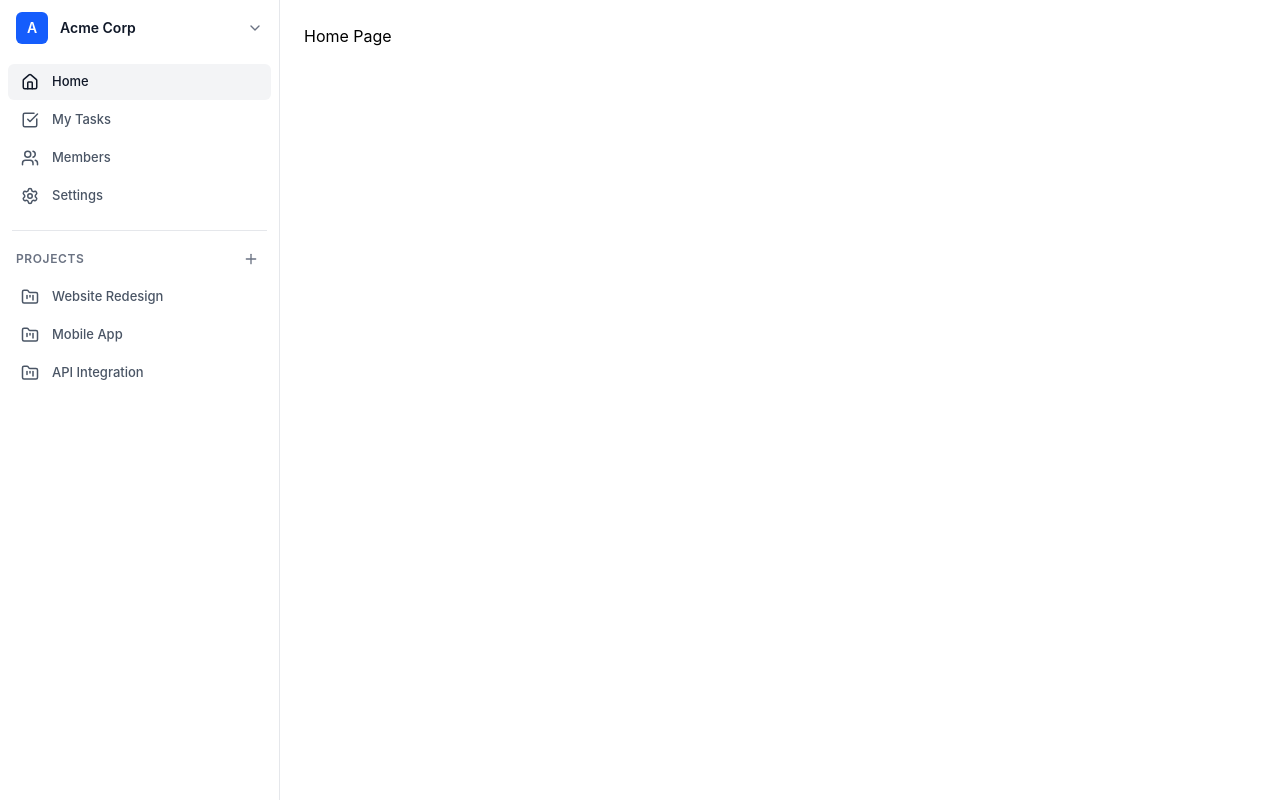
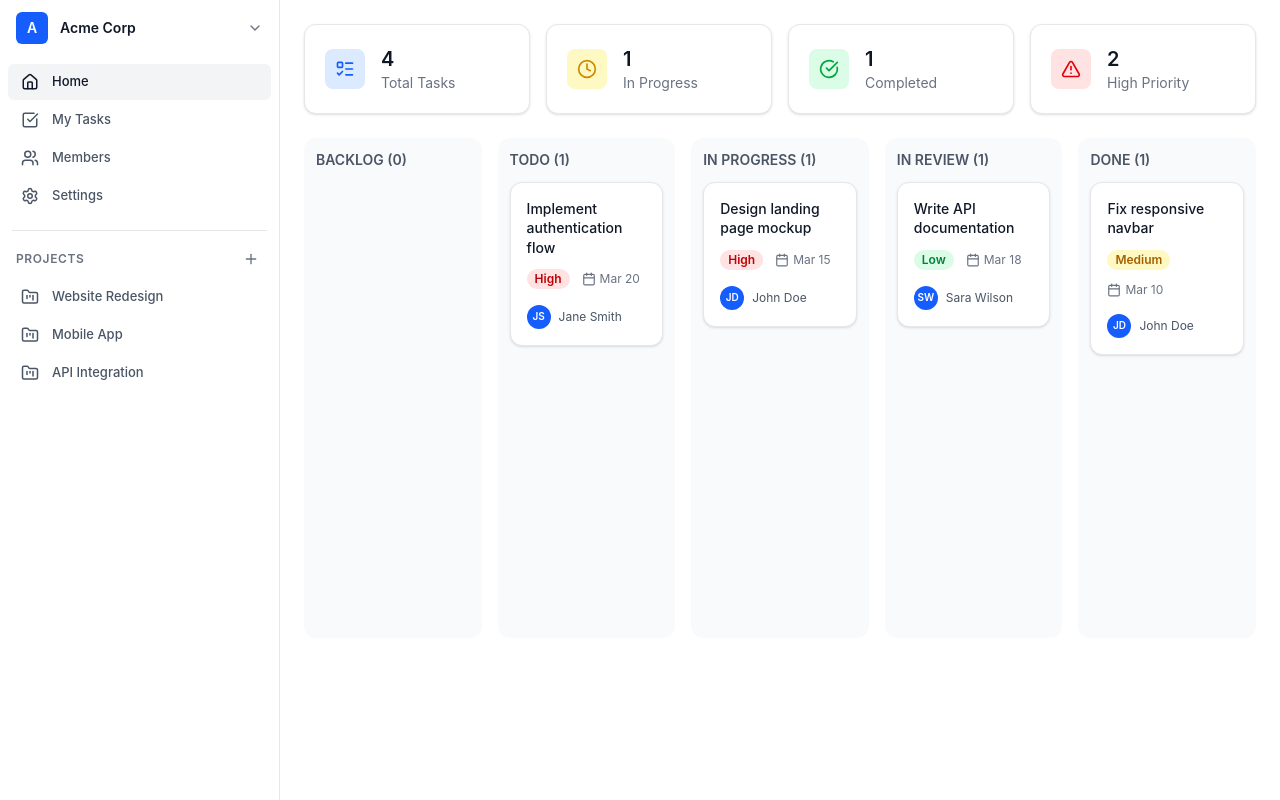
Before and after one commit to shrishaanth/Taskify, a React (Vite) app in the folder client/: page / in a window 1280 px wide. Built offline with nearby package versions, Linux system fonts and the light colour scheme.

Commit message:
Added kanban Board and AnalyticsCard

```diff
--- a/client/package.json
+++ b/client/package.json
@@ -10,6 +10,9 @@
     "preview": "vite preview"
   },
   "dependencies": {
+    "@dnd-kit/core": "^6.3.1",
+    "@dnd-kit/sortable": "^10.0.0",
+    "@dnd-kit/utilities": "^3.2.2",
     "lucide-react": "^0.575.0",
     "react": "^19.2.0",
     "react-dom": "^19.2.0",
--- a/client/src/App.tsx
+++ b/client/src/App.tsx
@@ -1,5 +1,6 @@
 import { BrowserRouter, Routes, Route } from "react-router-dom";
 import AppSidebar from "./Components/AppSideBar";
+import Home from "./Components/Home";
 
 function App() {
   return (
@@ -8,7 +9,7 @@ function App() {
         <AppSidebar />
         <main className="flex-1 p-6">
           <Routes>
-            <Route path="/" element={<div>Home Page</div>} />
+            <Route path="/" element={<Home />} />
             <Route path="/my-tasks" element={<div>My Tasks</div>} />
             <Route path="/members" element={<div>Members</div>} />
             <Route path="/settings" element={<div>Settings</div>} />
--- /dev/null
+++ b/client/src/Components/AnalyticsCards.tsx
@@ -0,0 +1,74 @@
+import { CheckCircle, Clock, ListTodo, AlertTriangle } from "lucide-react";
+import { type Task } from "./TaskCard";
+
+interface AnalyticsSectionProps {
+  tasks: Task[];
+}
+
+const AnalyticsSection = ({ tasks }: AnalyticsSectionProps) => {
+  const totalTasks = tasks.length;
+
+  const inProgress = tasks.filter(
+    (t) => t.status === "In Progress"
+  ).length;
+
+  const completed = tasks.filter(
+    (t) => t.status === "Done"
+  ).length;
+
+  const highPriority = tasks.filter(
+    (t) => t.priority === "High"
+  ).length;
+
+  const cards = [
+    {
+      title: "Total Tasks",
+      value: totalTasks,
+      icon: <ListTodo className="h-5 w-5 text-blue-600" />,
+      bg: "bg-blue-100",
+    },
+    {
+      title: "In Progress",
+      value: inProgress,
+      icon: <Clock className="h-5 w-5 text-yellow-600" />,
+      bg: "bg-yellow-100",
+    },
+    {
+      title: "Completed",
+      value: completed,
+      icon: <CheckCircle className="h-5 w-5 text-green-600" />,
+      bg: "bg-green-100",
+    },
+    {
+      title: "High Priority",
+      value: highPriority,
+      icon: <AlertTriangle className="h-5 w-5 text-red-600" />,
+      bg: "bg-red-100",
+    },
+  ];
+
+  return (
+    <div className="grid grid-cols-1 gap-4 md:grid-cols-4">
+      {cards.map((card) => (
+        <div
+          key={card.title}
+          className="flex items-center gap-4 rounded-xl border border-gray-200 bg-white p-5 shadow-sm"
+        >
+          <div
+            className={`flex h-10 w-10 items-center justify-center rounded-lg ${card.bg}`}
+          >
+            {card.icon}
+          </div>
+          <div>
+            <p className="text-xl font-semibold text-gray-900">
+              {card.value}
+            </p>
+            <p className="text-sm text-gray-500">{card.title}</p>
+          </div>
+        </div>
+      ))}
+    </div>
+  );
+};
+
+export default AnalyticsSection;
--- /dev/null
+++ b/client/src/Components/Home.tsx
@@ -0,0 +1,112 @@
+import { useState } from "react";
+import KanbanBoard from "./KanbanBoard";
+import { type Task } from "./TaskCard";
+import { CheckCircle, Clock, ListTodo, AlertTriangle } from "lucide-react";
+
+interface AnalyticsCardProps {
+  tasks: Task[];
+}
+
+const AnalyticsCard = ({ tasks }: AnalyticsCardProps) => {
+  const totalTasks = tasks.length;
+  const inProgress = tasks.filter((t) => t.status === "In Progress").length;
+  const completed = tasks.filter((t) => t.status === "Done").length;
+  const highPriority = tasks.filter((t) => t.priority === "High").length;
+
+  const cards = [
+    {
+      title: "Total Tasks",
+      value: totalTasks,
+      icon: <ListTodo className="h-5 w-5 text-blue-600" />,
+      bg: "bg-blue-100",
+    },
+    {
+      title: "In Progress",
+      value: inProgress,
+      icon: <Clock className="h-5 w-5 text-yellow-600" />,
+      bg: "bg-yellow-100",
+    },
+    {
+      title: "Completed",
+      value: completed,
+      icon: <CheckCircle className="h-5 w-5 text-green-600" />,
+      bg: "bg-green-100",
+    },
+    {
+      title: "High Priority",
+      value: highPriority,
+      icon: <AlertTriangle className="h-5 w-5 text-red-600" />,
+      bg: "bg-red-100",
+    },
+  ];
+
+  return (
+    <div className="grid grid-cols-1 gap-4 md:grid-cols-4 mb-6">
+      {cards.map((card) => (
+        <div
+          key={card.title}
+          className="flex items-center gap-4 rounded-xl border border-gray-200 bg-white p-5 shadow-sm"
+        >
+          <div
+            className={`flex h-10 w-10 items-center justify-center rounded-lg ${card.bg}`}
+          >
+            {card.icon}
+          </div>
+          <div>
+            <p className="text-xl font-semibold text-gray-900">{card.value}</p>
+            <p className="text-sm text-gray-500">{card.title}</p>
+          </div>
+        </div>
+      ))}
+    </div>
+  );
+};
+
+const mockTasks: Task[] = [
+  {
+    id: "1",
+    title: "Implement authentication flow",
+    priority: "High",
+    status: "Todo",
+    assignee: { name: "Jane Smith" },
+    dueDate: "2026-03-20",
+  },
+  {
+    id: "2",
+    title: "Design landing page mockup",
+    priority: "High",
+    status: "In Progress",
+    assignee: { name: "John Doe" },
+    dueDate: "2026-03-15",
+  },
+  {
+    id: "3",
+    title: "Write API documentation",
+    priority: "Low",
+    status: "In Review",
+    assignee: { name: "Sara Wilson" },
+    dueDate: "2026-03-18",
+  },
+  {
+    id: "4",
+    title: "Fix responsive navbar",
+    priority: "Medium",
+    status: "Done",
+    assignee: { name: "John Doe" },
+    dueDate: "2026-03-10",
+  },
+  // Add more tasks if you want
+];
+
+const Home = () => {
+  const [tasks, setTasks] = useState<Task[]>(mockTasks);
+
+  return (
+    <div>
+      <AnalyticsCard tasks={tasks} />
+      <KanbanBoard tasks={tasks} setTasks={setTasks} />
+    </div>
+  );
+};
+
+export default Home;
--- /dev/null
+++ b/client/src/Components/KanbanBoard.tsx
@@ -0,0 +1,170 @@
+import {
+  DndContext,
+  type DragEndEvent,
+  closestCenter,
+  PointerSensor,
+  useSensor,
+  useSensors,
+  useDroppable,
+} from "@dnd-kit/core";
+
+import {
+  SortableContext,
+  useSortable,
+  verticalListSortingStrategy,
+} from "@dnd-kit/sortable";
+
+import { CSS } from "@dnd-kit/utilities";
+import { type Task } from "./TaskCard";
+import TaskCard from "./TaskCard";
+
+export type Status =
+  | "Backlog"
+  | "Todo"
+  | "In Progress"
+  | "In Review"
+  | "Done";
+
+interface KanbanBoardProps {
+  tasks: Task[];
+  setTasks: React.Dispatch<React.SetStateAction<Task[]>>;
+}
+
+const STATUSES: Status[] = [
+  "Backlog",
+  "Todo",
+  "In Progress",
+  "In Review",
+  "Done",
+];
+
+const KanbanBoard = ({ tasks, setTasks }: KanbanBoardProps) => {
+  const sensors = useSensors(
+    useSensor(PointerSensor, {
+      activationConstraint: {
+        distance: 5,
+      },
+    })
+  );
+
+  const handleDragEnd = (event: DragEndEvent) => {
+    const { active, over } = event;
+    if (!over) return;
+
+    const activeId = active.id as string;
+    const overId = over.id as string;
+
+    const draggedTask = tasks.find((t) => t.id === activeId);
+    if (!draggedTask) return;
+
+    // Case 1: Dropped on column
+    if (STATUSES.includes(overId as Status)) {
+      setTasks((prev) =>
+        prev.map((task) =>
+          task.id === activeId
+            ? { ...task, status: overId as Status }
+            : task
+        )
+      );
+      return;
+    }
+
+    // Case 2: Dropped on another task
+    const overTask = tasks.find((t) => t.id === overId);
+    if (!overTask) return;
+
+    setTasks((prev) =>
+      prev.map((task) =>
+        task.id === activeId
+          ? { ...task, status: overTask.status }
+          : task
+      )
+    );
+  };
+
+  return (
+    <DndContext
+      sensors={sensors}
+      collisionDetection={closestCenter}
+      onDragEnd={handleDragEnd}
+    >
+      <div className="grid grid-cols-1 gap-4 md:grid-cols-5 mt-6">
+        {STATUSES.map((status) => {
+          const columnTasks = tasks.filter(
+            (task) => task.status === status
+          );
+
+          return (
+            <Column key={status} status={status}>
+              <h3 className="mb-3 text-sm font-semibold uppercase text-gray-600">
+                {status} ({columnTasks.length})
+              </h3>
+
+              <SortableContext
+                items={columnTasks.map((task) => task.id)}
+                strategy={verticalListSortingStrategy}
+              >
+                <div className="flex flex-col gap-3">
+                  {columnTasks.map((task) => (
+                    <SortableTask key={task.id} task={task} />
+                  ))}
+                </div>
+              </SortableContext>
+            </Column>
+          );
+        })}
+      </div>
+    </DndContext>
+  );
+};
+
+/* ================= COLUMN ================= */
+
+interface ColumnProps {
+  status: Status;
+  children: React.ReactNode;
+}
+
+const Column = ({ status, children }: ColumnProps) => {
+  const { setNodeRef } = useDroppable({
+    id: status,
+  });
+
+  return (
+    <div
+      ref={setNodeRef}
+      className="flex flex-col rounded-xl bg-gray-50 p-3 min-h-[500px]"
+    >
+      {children}
+    </div>
+  );
+};
+
+/* ================= SORTABLE TASK ================= */
+
+interface SortableTaskProps {
+  task: Task;
+}
+
+const SortableTask = ({ task }: SortableTaskProps) => {
+  const {
+    attributes,
+    listeners,
+    setNodeRef,
+    transform,
+    transition,
+  } = useSortable({ id: task.id });
+
+  const style = {
+    transform: CSS.Transform.toString(transform),
+    transition,
+  };
+
+  return (
+    <div ref={setNodeRef} style={style} {...attributes} {...listeners}>
+      <TaskCard task={task} />
+    </div>
+  );
+};
+
+export default KanbanBoard;
--- a/client/src/Components/TaskCard.tsx
+++ b/client/src/Components/TaskCard.tsx
@@ -1,5 +1,5 @@
 import { Calendar } from "lucide-react";
-
+import { type Status } from "./KanbanBoard";
 
 export type Priority = "Low" | "Medium" | "High";
 
@@ -7,6 +7,7 @@ export interface Task {
   id: string;
   title: string;
   priority: Priority;
+  status:Status;
   dueDate?: string;
   assignee?: {
     name: string;
```
Also changed, not shown: 1 other file (tests, documents, lock files or other folders).
